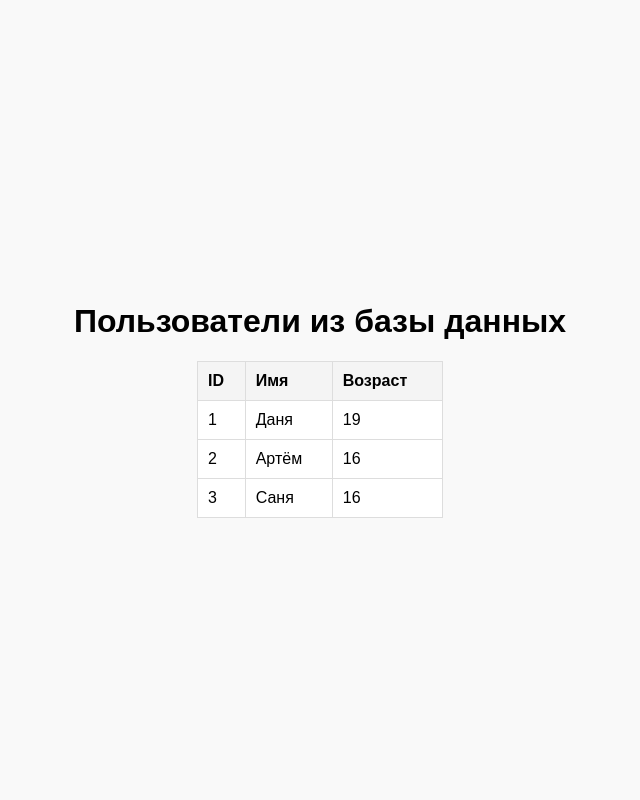
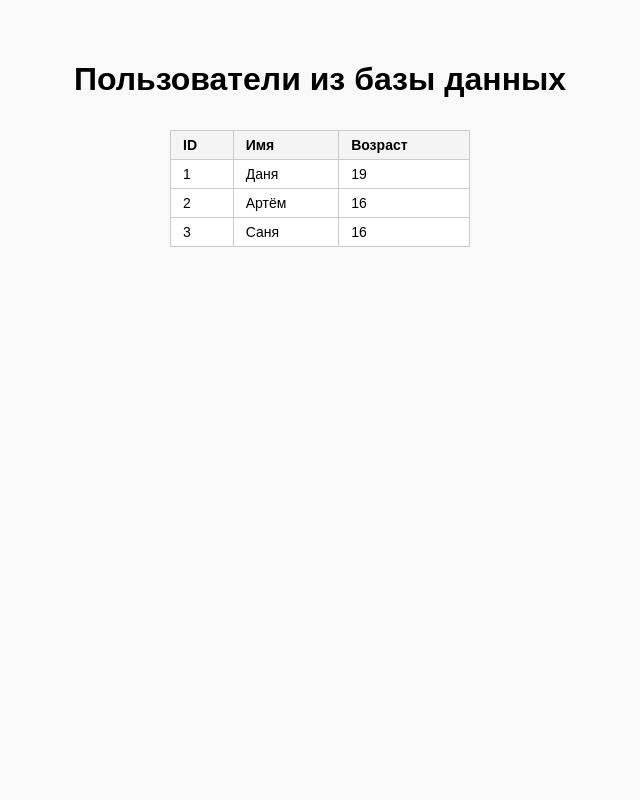
Before and after one commit to DaniilAmoshiy1/Individual_project_for_tech_school, a FastAPI app: page / in a window 1280 px wide. Shown: the whole page, without its empty margins (320-960 px from the left). Run offline with FastAPI, Linux system fonts and the light colour scheme.

Commit message:
fix: reducing number of lines of code & edit CSS

```diff
--- a/static/styles.css
+++ b/static/styles.css
@@ -1,34 +1,34 @@
 body {
     font-family: Arial, sans-serif;
     background-color: #f9f9f9;
-    margin: 0; /* Убираем стандартные отступы */
-
-    /* Включаем Flexbox для центрирования всего содержимого */
+    margin: 0;
     display: flex;
-    flex-direction: column; /* Элементы (заголовки, таблица) будут идти друг за другом сверху вниз */
-    align-items: center;    /* Центрируем по горизонтали */
-    justify-content: center; /* Центрируем по вертикали */
-    min-height: 100vh;      /* Растягиваем body на всю высоту экрана */
+    flex-direction: column;
+    align-items: center;
+    justify-content: flex-start;
+    min-height: 100vh;
     box-sizing: border-box;
-    padding: 40px;          /* Безопасные отступы от краев экрана */
+    padding: 40px 15px 15px 15px;
 }
 
 table {
-    width: 50%;
+    width: auto;
+    min-width: 300px;
     border-collapse: collapse;
-    margin-top: 20px;
+    margin-top: 10px;
     background-color: #ffffff;
-    /* Если на странице есть другие элементы, этот auto гарантирует центрирование самой таблицы */
     margin-left: auto;
     margin-right: auto;
 }
 
 th, td {
-    border: 1px solid #ddd;
-    padding: 10px;
-    text-align: left; /* Текст внутри ячеек остается слева, как у вас */
+    border: 1px solid #cccccc;
+    padding: 6px 12px;
+    text-align: left;
+    font-size: 14px;
 }
 
 th {
     background-color: #f4f4f4;
+    font-weight: bold;
 }
--- a/templates/index.html
+++ b/templates/index.html
@@ -4,37 +4,18 @@
 <head>
     <meta charset="UTF-8">
     <title>Список пользователей</title>
-        <link rel="stylesheet" href="static/styles.css">
+    <link rel="stylesheet" href="/static/styles.css">
 </head>
 <body>
-
-        <div class="container">
     <h1>Пользователи из базы данных</h1>
-
-            <table>
-                <thead>
-                    <tr>
-                        <th>ID</th>
-                        <th>Имя</th>
-                        <th>Возраст</th>
-                    </tr>
-                </thead>
-                <tbody>
+    <table border="1">
+        <tr><th>ID</th><th>Имя</th><th>Возраст</th></tr>
         <!-- Динамический цикл Jinja2 по списку пользователей из FastAPI -->
         {% for user in users %}
-                        <tr>
-                            <td>{{ user.id }}</td>
-                            <td>{{ user.name }}</td>
-                            <td>{{ user.age }}</td>
-                        </tr>
+        <tr><td>{{ user.id }}</td><td>{{ user.name }}</td><td>{{ user.age }}</td></tr>
         {% else %}
-                        <tr>
-                            <td colspan="3">База данных пуста или данные не загрузились</td>
-                        </tr>
+        <tr><td colspan="3">База данных пуста или данные не загрузились</td></tr>
         {% endfor %}
-                </tbody>
     </table>
-
-        </div>
 </body>
 </html>
```
Lines whose indentation alone changed are shown as unchanged.
